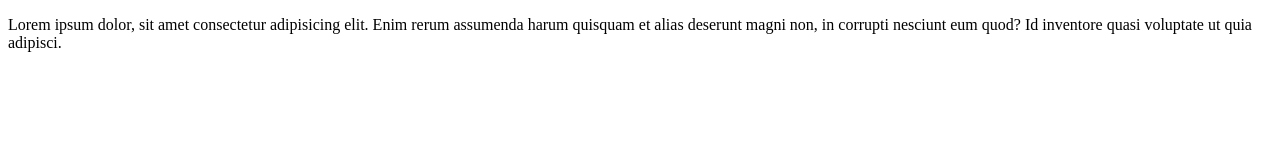
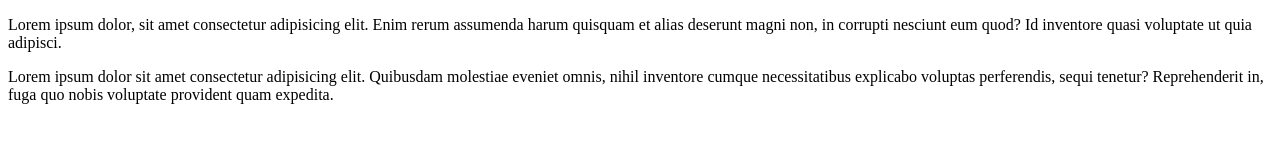
Before and after one commit to MaxDanylov/test-repository, a plain HTML site: page index.html in a window 1280 px wide. Drawn offline with Linux system fonts and the light colour scheme.

Commit message:
modiffied

```diff
--- a/index.html
+++ b/index.html
@@ -10,5 +10,11 @@
       assumenda harum quisquam et alias deserunt magni non, in corrupti nesciunt
       eum quod? Id inventore quasi voluptate ut quia adipisci.
     </p>
+    <div>
+      Lorem ipsum dolor sit amet consectetur adipisicing elit. Quibusdam
+      molestiae eveniet omnis, nihil inventore cumque necessitatibus explicabo
+      voluptas perferendis, sequi tenetur? Reprehenderit in, fuga quo nobis
+      voluptate provident quam expedita.
+    </div>
   </body>
 </html>
```
